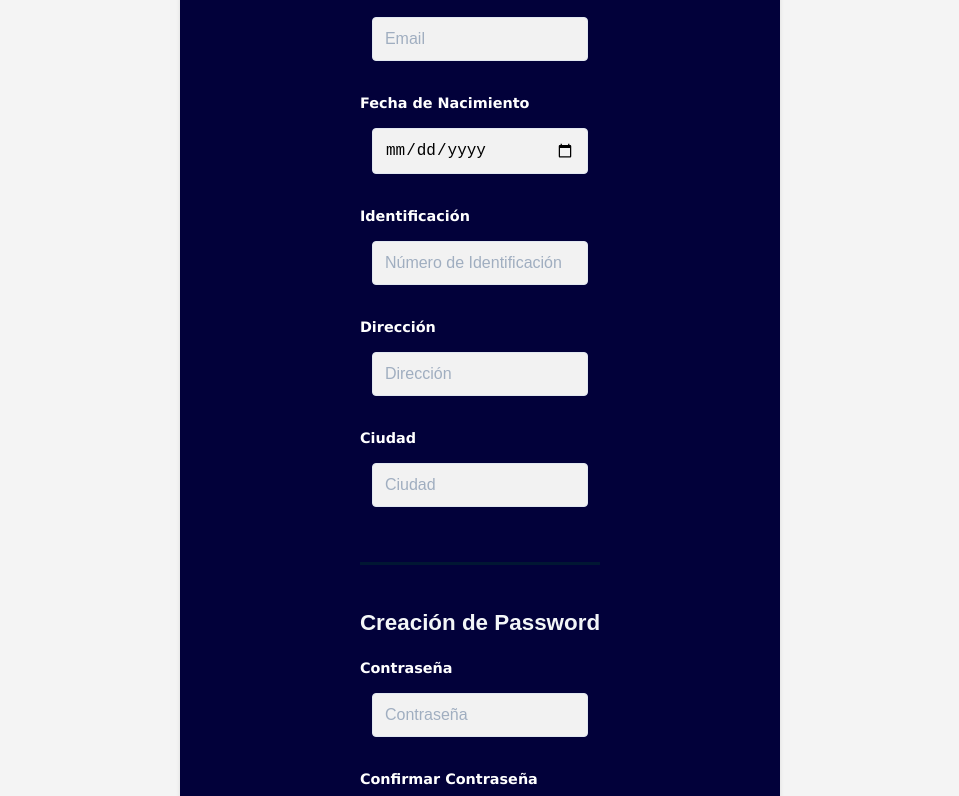
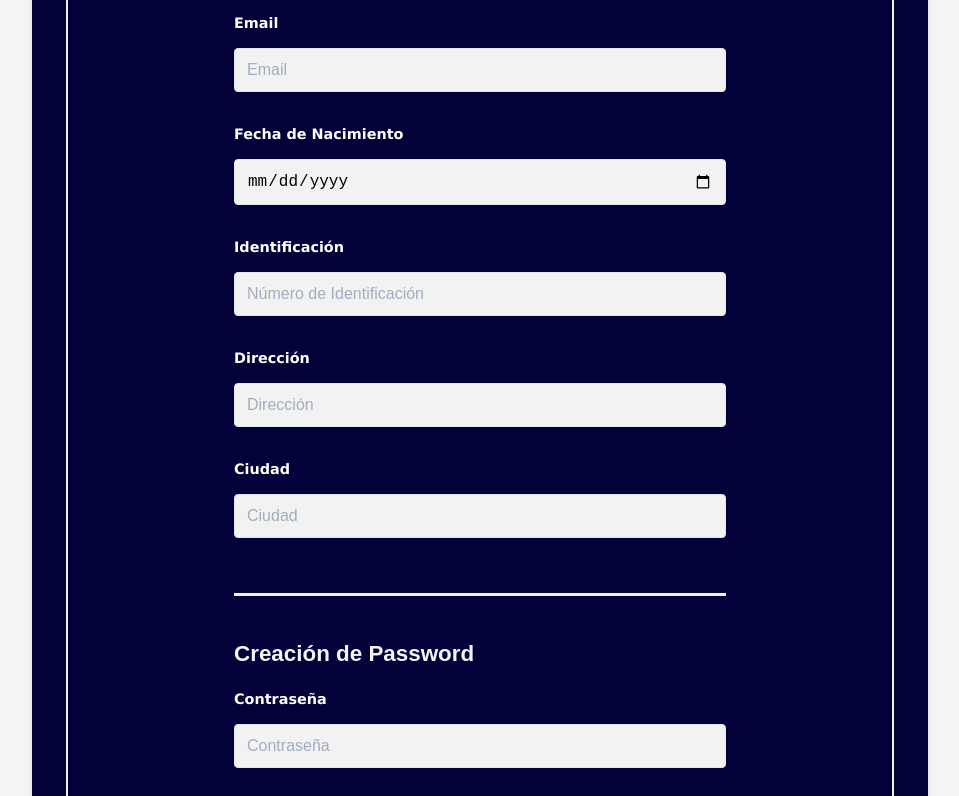
Before and after one commit to jocesman/theBarber, a React (Vite) app in the folder front/vite-project/: page /CrearCuenta in a window 1280 px wide. Shown: the part 594-1390 px from the top of the page, without its empty margins (160-1119 px from the left). Built offline with nearby package versions, Linux system fonts and the light colour scheme.

Commit message:
04-03-2025, 4.03 am

```diff
--- a/front/vite-project/src/App.jsx
+++ b/front/vite-project/src/App.jsx
@@ -1,4 +1,4 @@
-import { Routes, Route, useLocation } from 'react-router-dom';
+import { Routes, Route, useLocation, Navigate } from 'react-router-dom';
 import NavBar from './components/NavBar';
 import AuthForm from './components/Authform/AuthForm';
 import RegForm from './components/RegForm/RegForm';
@@ -9,12 +9,13 @@ import Appointments from './views/Appointments';
 import Services from './views/Servicios';
 import Contacto from './components/Contacto';
 
+
 function App() {
 
   const location = useLocation();
 
   // Rutas donde NO se debe mostrar la NavBar
-  const hideNavBarRoutes = ['/', '/CrearCuenta', '/RecuperarContrasena'];
+  const hideNavBarRoutes = ['/login', '/CrearCuenta', '/RecuperarContrasena'];
   const shouldShowNavBar = !hideNavBarRoutes.includes(location.pathname);
 
  return (
@@ -22,7 +23,8 @@ function App() {
     {shouldShowNavBar && <NavBar />}
 
     <Routes>
-        <Route path="/" element={<AuthForm />} />
+      <Route path="/" element={<Navigate to="/login" replace />} />
+      <Route path="/login" element={<AuthForm />} />
       <Route path='/CrearCuenta' element={<RegForm />} />
       <Route path='/RecuperarContrasena' element={<RecuperarPass />} />
       <Route path='/QuienesSomos' element={<Home />} />
--- a/front/vite-project/src/components/Authform/AuthForm.jsx
+++ b/front/vite-project/src/components/Authform/AuthForm.jsx
@@ -18,7 +18,7 @@ const AuthForm = () => {
     onSubmit: async (values) => {
       const isValid = await validarUsuario(values);
       if (isValid) {
-        navigate('/navbar'); // Ajusta esta ruta según tu estructura
+        navigate('/turnos');
       }
     }
   });
--- a/front/vite-project/src/components/NavBar.jsx
+++ b/front/vite-project/src/components/NavBar.jsx
@@ -18,8 +18,7 @@ function NavBar() {
       </div>
       <div className="credenciales">
         <label>Usuario</label>
-        <label onClick={() => navigate('/')}>Salir</label>
-
+        <label onClick={() => navigate('/login')}>Salir</label>
       </div>
     </div>
   );
--- a/front/vite-project/src/components/RegForm/RegForm.jsx
+++ b/front/vite-project/src/components/RegForm/RegForm.jsx
@@ -1,7 +1,7 @@
 import '../../css/RegForm.css';
 import RodilloBarberia from '../../Images/RodilloBarberia.png';
 import { useFormik } from 'formik';
-import Schema from './Schema';
+import Schema from './Schema.js';
 import { useNavigate } from 'react-router-dom';
 import createUser from './CreateUser.jsx';
 
@@ -32,6 +32,7 @@ const RegForm = () => {
 
   return (
     <div className="form-container">
+      <div className="cuadrado">
       <form onSubmit={handleSubmit} onReset={handleReset} className="reg-form">
         <div className="form-header">
            <img src={RodilloBarberia} alt="Imagen The Barber"/>
@@ -177,13 +178,12 @@ const RegForm = () => {
           <button type="reset" className="btn btn-secondary" onClick={handleReset}>
             Limpiar Formulario
           </button>
-          <button type="button" className="btn btn-cancel" onClick={() => navigate('/')}>
+          <button type="button" className="btn btn-cancel" onClick={() => navigate('/login')}>
             Cancelar Registro
           </button>
         </div>
-
       </form>
-    </div>
+    </div></div>
   );
 };
 
--- a/front/vite-project/src/components/RegForm/Schema.js
+++ b/front/vite-project/src/components/RegForm/Schema.js
@@ -1,20 +1,40 @@
 import * as yup from 'yup';
 
 const Schema = yup.object().shape({
-    name: yup.string().min(1, "El nombre debe tener al menos 1 caracter").required('Nombres es Obligatorio'),
-    lastname: yup.string().min(1, "El apellido debe tener al menos 1 caracter").required('Apellidos es Obligatorio'),
+    name: yup.string()
+        .min(1, "El nombre debe tener al menos 1 caracter")
+        .max(50, "El nombre no puede tener más de 50 caracteres")
+        .required('Nombres es Obligatorio'),
+    lastname: yup.string()
+        .min(1, "El apellido debe tener al menos 1 caracter")
+        .max(50, "El apellido no puede tener más de 50 caracteres")
+        .required('Apellidos es Obligatorio'),
     phone: yup.string()
         .matches(/^[0-9]+$/, "Solo se permiten números")
         .min(7, "Debe tener al menos 7 dígitos")
         .max(15, "No puede tener más de 15 dígitos")
         .required("Número de Teléfono es obligatorio"),
-    email: yup.string().email('Email inválido').required('Email es obligatorio'),
-    id: yup.string().min(1, "El identificador debe tener al menos 1 caracter").required('Identificación es Obligatorio'),
-    address: yup.string().min(1, "La dirección debe tener al menos 1 caracter").required('Dirección es Obligatoria'),
-    city: yup.string().min(1, "La ciudad debe tener al menos 1 caracter").required('Ciudad es Obligatoria'),
+    email: yup.string()
+        .email('Email inválido')
+        .min(5, "El email debe tener al menos 5 caracteres")
+        .max(100, "El email no puede tener más de 50 caracteres")
+        .required('Email es obligatorio'),
+    id: yup.string()
+        .min(1, "El identificador debe tener al menos 1 caracter")
+        .max(18, "El identificador no puede tener más de 18 caracteres")
+        .required('Identificación es Obligatorio'),
+    address: yup.string()
+        .min(1, "La dirección debe tener al menos 1 caracter")
+        .max(150, "La dirección no puede tener más de 150 caracteres")
+        .required('Dirección es Obligatoria'),
+    city: yup.string()
+        .min(1, "La ciudad debe tener al menos 1 caracter")
+        .max(50, "La ciudad no puede tener más de 50 caracteres")
+        .required('Ciudad es Obligatoria'),
     birthDate: yup.date().required('Fecha de Nacimiento es Obligatorrio'),
     password: yup.string()
             .min(8, "El password debe tener al menos 8 caracteres")
+            .max(30, "El password no puede tener más de 30 caracteres")
             .matches(/[A-Z]/, "Debe contener al menos una mayúscula")
             .matches(/[a-z]/, "Debe contener al menos una minúscula")
             .matches(/\d/, "Debe contener al menos un número")
--- a/front/vite-project/src/css/RegForm.css
+++ b/front/vite-project/src/css/RegForm.css
@@ -1,19 +1,24 @@
-body {
-    background-color:rgb(170, 7, 7);
-}
+
 .form-container {
-    max-width: 600px;
+  width: 70%;
   margin: 2rem auto;
   padding: 2rem;
   background-color: #02013a;
   border-radius: 8px;
+  align-items: center;
   box-shadow: 0 2px 4px rgba(0, 0, 0, 0.1);
+  display: flexbox;
+  gap: 1rem;
+  flex-wrap: wrap;
+  justify-content: center;
+  align-items: center;
 }
 
 .reg-form {
   display: flex;
   flex-direction: column;
   gap: 1.5rem;
+  width: 100%;
 }
 
 .form-header {
@@ -48,6 +53,7 @@ body {
   display: flex;
   flex-direction: column;
   gap: 1rem;
+  width: 60%;
 }
 
 .form-group {
@@ -71,6 +77,7 @@ body {
   font-size: 1rem;
   transition: border-color 0.2s ease;
   margin-bottom: 0rem;
+  width: 100%;
 }
 
 .form-group input:focus {
@@ -86,7 +93,7 @@ body {
 .form-divider {
   margin: 1.5rem 0;
   border: none;
-    border-top: 3px solid #011733;
+  border-top: 3px solid #eef1f5;
 }
 
 .form-footer {
@@ -145,6 +152,13 @@ body {
   font-style: italic;
 }
 
+.cuadrado {
+  margin: 2px;
+  padding: 2px;
+  border: 2px solid #eef1f5;
+  border-radius: 10px;
+}
+
 /* Responsive design */
 @media (max-width: 640px) {
   .form-container {
```
Also changed, not shown: 2 other files (tests, documents, lock files or other folders). Lines whose indentation alone changed are shown as unchanged.
